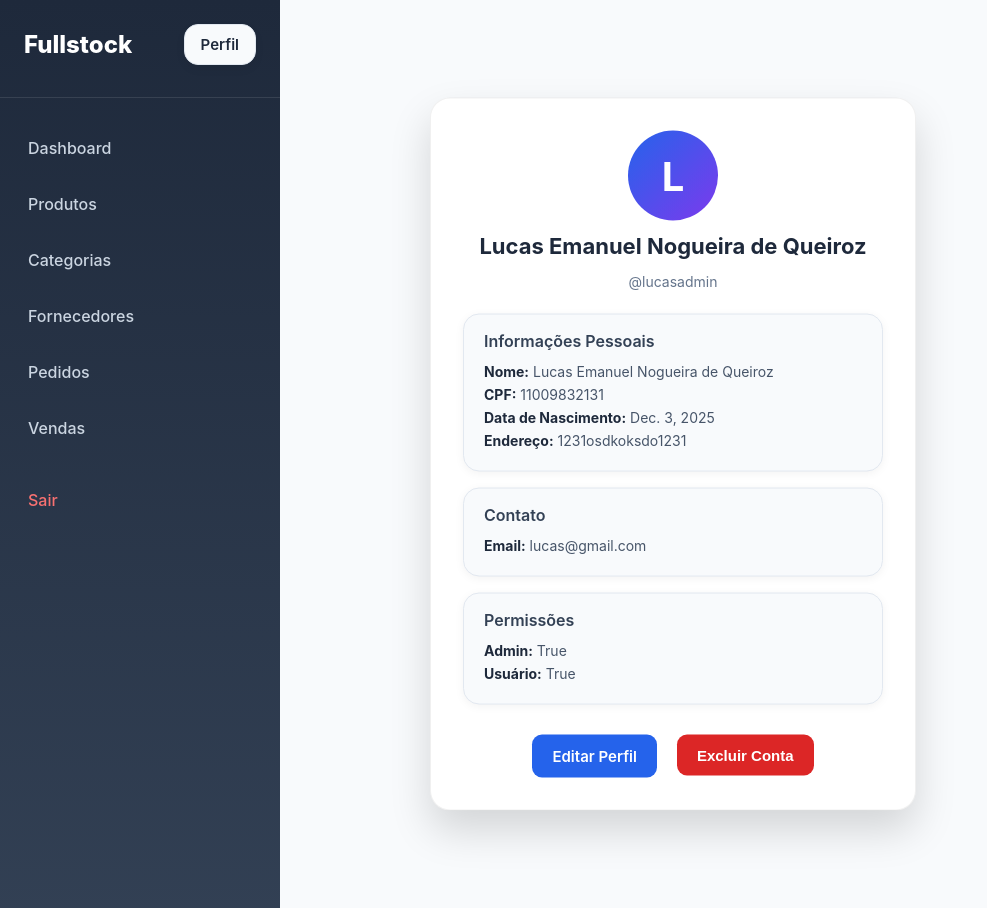
After one commit to LucasNog21/FullStock, a Django app: page /profile/ in a window 1280 px wide. The commit adds this page. Shown: the whole page, without its empty margins (0-987 px from the left). Run offline with Django 5.2, Linux system fonts and the light colour scheme; a user stored in the database is signed in; data comes from the database, SQL or seed files in the repository; both versions use the stored data as it was after the commit.

Commit message:
crud usuário implementado com sucesso

```diff
--- a/project/urls.py
+++ b/project/urls.py
@@ -48,9 +48,13 @@ urlpatterns = [
     path('updateSale/<int:pk>', views.SaleUpdateView.as_view(), name='updateSale'),
     path('deleteSale/<int:pk>', views.SaleDeleteView.as_view(), name='deleteSale'),
     path('products/<int:pk>/', views.ProductDetailView.as_view(), name='detailProduct'),
+    path("profile/", views.UserProfileView.as_view(), name="userProfile"),
+    path("profile/update/<int:pk>", views.UserUpdateView.as_view(), name="userUpdate"),
+    path("profile/delete/<int:pk>", views.UserDeleteView.as_view(), name="userDelete"),
+]
 
 
-]
+
 
 if settings.DEBUG:
     urlpatterns += static(settings.MEDIA_URL, document_root=settings.MEDIA_ROOT)
--- a/static/css/main.css
+++ b/static/css/main.css
@@ -160,6 +160,71 @@ html, body {
     background: #ef4444;
 }
 
+.sidebar-header {
+    display: flex;
+    justify-content: space-between;
+    align-items: center;
+    padding: 22px;
+}
+
+.sidebar-logo {
+    font-size: 24px;
+    font-weight: 800;
+    margin: 0;
+}
+
+.user-card-top {
+    position: relative;
+    background: #f8fafc;
+    padding: 10px 16px;
+    border-radius: 14px;
+    border: 1px solid #e2e8f0;
+    box-shadow: 0 4px 10px rgba(0,0,0,0.06);
+    cursor: pointer;
+    transition: all .2s ease;
+}
+
+.user-card-top:hover {
+    background: #eef2f7;
+}
+
+.user-card-name {
+    font-size: 15px;
+    font-weight: 600;
+    color: #1e293b;
+}
+
+.user-dropdown {
+    position: absolute;
+    right: 0;
+    top: 48px;
+    background: white;
+    border-radius: 12px;
+    padding: 8px 0;
+    width: 150px;
+    border: 1px solid #e2e8f0;
+    box-shadow: 0 6px 20px rgba(0,0,0,0.12);
+    display: none;
+    z-index: 9999;
+}
+
+.user-dropdown a {
+    display: block;
+    padding: 12px 16px;
+    font-size: 14px;
+    color: #334155;
+    text-decoration: none;
+}
+
+.user-dropdown a:hover {
+    background: #f1f5f9;
+}
+
+.user-card-top:hover .user-dropdown {
+    display: block;
+}
+
+
 @media (max-width: 768px) {
     .main-content {
         padding: 16px;
--- /dev/null
+++ b/static/css/user.css
@@ -0,0 +1,151 @@
+.profile-wrapper,
+.user-profile-container,
+.profile-container {
+    position: fixed;
+    top: 50%;
+    left: 50%;
+    transform: translate(-50%, -50%);
+    width: 420px;
+    max-width: calc(100% - 40px);
+    z-index: 99999;
+    box-sizing: border-box;
+    padding: 0;
+}
+
+.profile-card {
+    background: #fff;
+    padding: 32px;
+    border-radius: 20px;
+    box-shadow: 0 20px 40px rgba(0,0,0,0.15);
+    border: 1px solid rgba(0,0,0,0.06);
+    width: 100%;
+}
+
+.profile-header {
+    text-align: center;
+    margin-bottom: 24px;
+}
+
+.avatar {
+    width: 90px;
+    height: 90px;
+    background: linear-gradient(135deg, #2563eb, #7c3aed);
+    color: white;
+    display: flex;
+    align-items: center;
+    justify-content: center;
+    border-radius: 50%;
+    font-size: 40px;
+    font-weight: 700;
+    margin: 0 auto 12px;
+}
+
+.profile-header h2 {
+    margin: 0;
+    font-size: 22px;
+    font-weight: 700;
+    color: #1e293b;
+}
+
+.username {
+    color: #64748b;
+    font-size: 14px;
+}
+
+.profile-info {
+    display: flex;
+    flex-direction: column;
+    gap: 16px;
+}
+
+.info-card {
+    background: #f8fafc;
+    padding: 16px 20px;
+    border-radius: 16px;
+    border: 1px solid #e2e8f0;
+    box-shadow: 0 2px 10px rgba(0,0,0,0.05);
+}
+
+.info-card h3 {
+    margin: 0 0 12px;
+    font-size: 16px;
+    font-weight: 600;
+    color: #334155;
+}
+
+.info-card ul {
+    margin: 0;
+    padding: 0;
+    list-style: none;
+}
+
+.info-card li {
+    margin-bottom: 6px;
+    font-size: 14px;
+    color: #475569;
+}
+
+.info-card li strong {
+    color: #1e293b;
+}
+
+.profile-actions {
+    margin-top: 30px;
+    display: flex;
+    justify-content: center;
+    gap: 20px;
+}
+
+.profile-actions a,
+.profile-actions button {
+    padding: 12px 20px;
+    border-radius: 10px;
+    font-size: 15px;
+    font-weight: 600;
+    text-decoration: none;
+    cursor: pointer;
+    border: none;
+    transition: 0.2s ease-in-out;
+}
+
+.btn-edit {
+    background: #2563eb;
+    color: white;
+}
+
+.btn-edit:hover {
+    background: #1e4fcc;
+}
+
+.btn-delete {
+    background: #dc2626;
+    color: white;
+}
+
+.btn-delete:hover {
+    background: #b91c1c;
+}
+
+
+@media (max-width: 480px) {
+    .profile-wrapper,
+    .user-profile-container,
+    .profile-container {
+        position: fixed;
+        top: 20%;
+        left: 50%;
+        transform: translateX(-50%);
+        width: calc(100% - 32px);
+    }
+
+    .profile-card {
+        padding: 20px;
+        border-radius: 14px;
+    }
+
+    .avatar {
+        width: 72px;
+        height: 72px;
+        font-size: 32px;
+    }
+}
--- /dev/null
+++ b/stock/templates/stock/user-profile.html
@@ -0,0 +1,54 @@
+{% extends 'base.html' %}
+{% block main %}
+
+<div class="profile-wrapper">
+    <div class="profile-card">
+
+        <div class="profile-header">
+            <div class="avatar">
+                {{ user.name|slice:":1" }}
+            </div>
+            <h2>{{ user.name }}</h2>
+            <p class="username">@{{ user.username }}</p>
+        </div>
+
+        <div class="profile-info">
+            <div class="info-card">
+                <h3>Informações Pessoais</h3>
+                <ul>
+                    <li><strong>Nome:</strong> {{ user.name }}</li>
+                    <li><strong>CPF:</strong> {{ user.cpf }}</li>
+                    <li><strong>Data de Nascimento:</strong> {{ user.birthDate }}</li>
+                    <li><strong>Endereço:</strong> {{ user.address }}</li>
+                </ul>
+            </div>
+
+            <div class="info-card">
+                <h3>Contato</h3>
+                <ul>
+                    <li><strong>Email:</strong> {{ user.email }}</li>
+                </ul>
+            </div>
+
+            <div class="info-card">
+                <h3>Permissões</h3>
+                <ul>
+                    <li><strong>Admin:</strong> {{ user.is_admin }}</li>
+                    <li><strong>Usuário:</strong> {{ user.is_user }}</li>
+                </ul>
+            </div>
+        </div>
+
+        <div class="profile-actions">
+            <a href="{% url 'userUpdate' user.id %}" class="btn-edit">Editar Perfil</a>
+
+            <form action="{% url 'userDelete' user.id %}" method="post">
+                {% csrf_token %}
+                <button type="submit" class="btn-delete">Excluir Conta</button>
+            </form>
+        </div>
+
+    </div>
+</div>
+
+{% endblock %}
--- a/stock/views.py
+++ b/stock/views.py
@@ -324,6 +324,37 @@ class ProductDetailView(DetailView):
     template_name = 'stock/product-detail.html'
     context_object_name = 'product'
 
+@method_decorator(login_required, name='dispatch')
+class UserProfileView(TemplateView):
+    template_name = "stock/user-profile.html"
+
+
+
+class UserUpdateView(UpdateView):
+    model = AdaptedUser
+    form_class = AdaptedUserCreationForm
+    template_name = "stock/register.html"
+    success_url = reverse_lazy("userProfile")
+
+    def form_valid(self, form):
+        user = form.save()
+        user_group, _ = Group.objects.get_or_create(name="USER")
+        user.groups.add(user_group)
+        return super().form_valid(form)
+
+    def form_invalid(self, form):
+        print(form.errors)
+        return super().form_invalid(form)
+
+
+class UserDeleteView(DeleteView):
+    model = AdaptedUser
+    template_name = "user/user-delete-confirm.html"
+    success_url = reverse_lazy("login")
+
+    def get_object(self):
+        return self.request.user
+
 
 class RegisterView(FormView):
     template_name = 'stock/register.html'
--- a/templates/base.html
+++ b/templates/base.html
@@ -14,6 +14,7 @@
     <link href="{% static 'css/pagination.css' %}" rel="stylesheet">
     <link href="{% static 'css/filter.css' %}" rel="stylesheet">
     <link href="{% static 'css/table-list.css' %}" rel="stylesheet">
+    <link href="{% static 'css/user.css' %}" rel="stylesheet">
 </head>
 
 <body>
@@ -23,9 +24,21 @@
         <nav class="sidebar">
 
             <div class="sidebar-header">
-                <h2>Fullstock</h2>
+
+                <h2 class="sidebar-logo">Fullstock</h2>
+
+                {% if user.is_authenticated %}
+                <div class="user-card-top">
+                    <div class="user-card-name">Perfil</div>
+
+                    <div class="user-dropdown">
+                        <a href="{% url 'userProfile' %}">Perfil</a>
+                        <a href="{% url 'logout' %}">Sair</a>
+                    </div>
+                </div>
+                {% endif %}
+
             </div>
-
             <ul class="nav-menu">
 
                 {% if user.is_authenticated and user.is_admin %}
@@ -81,6 +94,17 @@
             </ul>
         </nav>
 
+        <div class="user-menu-container">
+            <div class="user-menu-trigger">
+                {{ user.name|default:user.username }}
+            </div>
+
+            <div class="user-menu-dropdown">
+                <a href="{% url 'userProfile' %}">Perfil</a>
+                <a href="{% url 'logout' %}">Sair</a>
+            </div>
+        </div>
+
         <main class="main-content">
             {% block main %}
             {% endblock %}
```
Also changed, not shown: static/css/auth.css (+1 -96 lines), stock/templates/stock/user-delete-confirm.html (added, +17 -0 lines), db.sqlite3.
